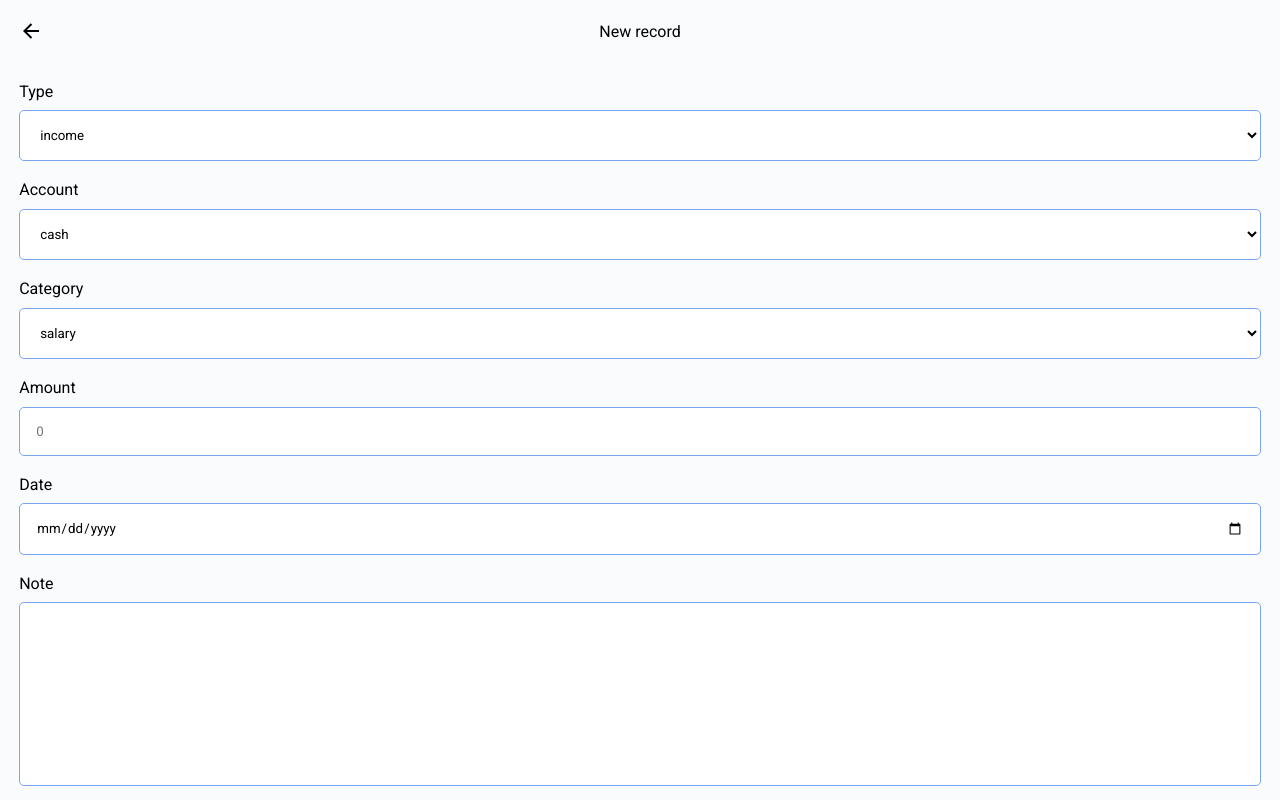
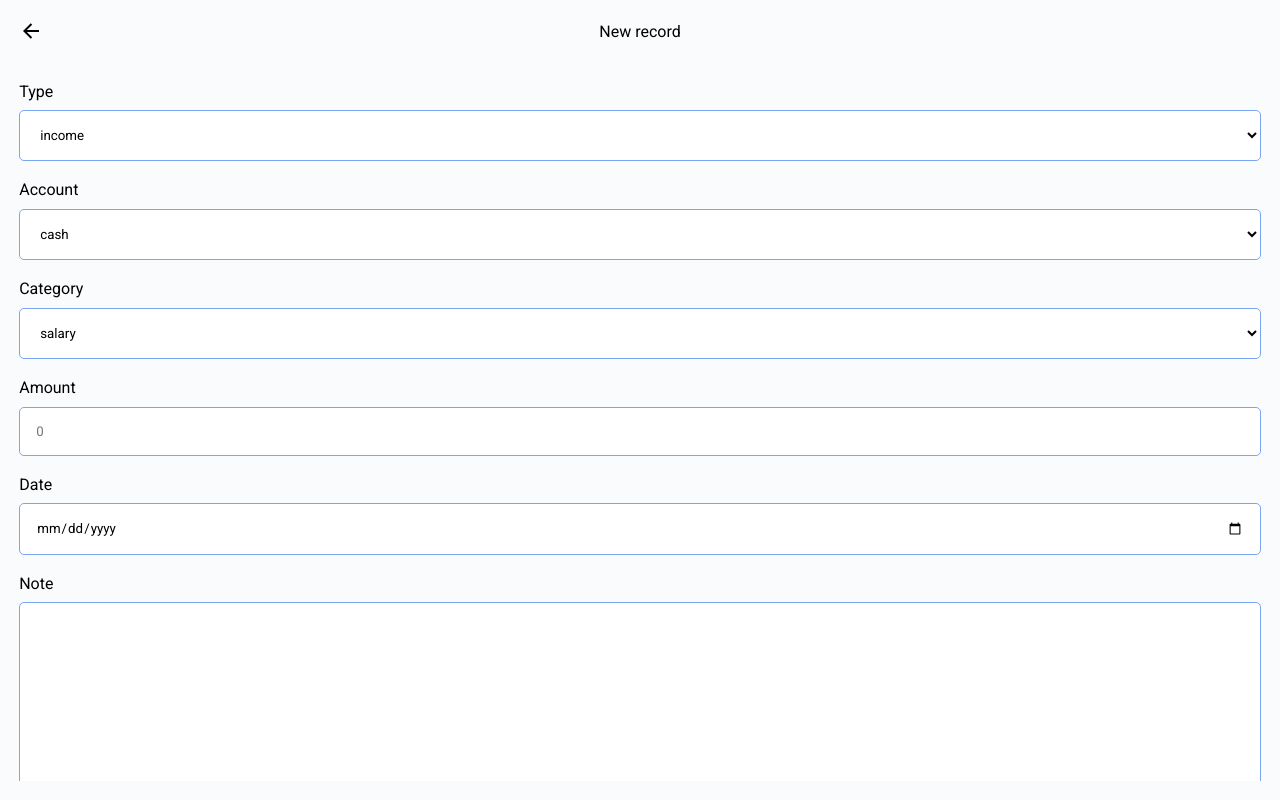
Before and after one commit to AltanfizGenity/BudgetEve-deprecated, a Svelte app: page / in a window 1280 px wide. Both pictures are taken after a click on the button 640 px from the left and 758 px from the top of the page. Built offline with nearby package versions, Linux system fonts and the light colour scheme.

Commit message:
style (overlay): fix scroll problem when overflow-y

```diff
--- a/src/components/core/Overlay.svelte
+++ b/src/components/core/Overlay.svelte
@@ -19,7 +19,7 @@
     <div class="backlayer"></div>
     <div class="content">
       {#if useHeader}
-        <div class="header">
+        <div class="header" style:z-index={zIndex + 1}>
           <BackButton on:click={close} />
           <div class="title">{headerText}</div>
         </div>
@@ -39,7 +39,6 @@
     background-color: var(--backgroundColor);
     width: 100%;
     height: 100dvh;
-    padding: var(--appSpacing);
   }
 
   .content {
@@ -48,13 +47,14 @@
     display: flex;
     flex-direction: column;
     gap: var(--appSpacing);
+    padding: var(--appSpacing) 0;
   }
 
   .header {
     display: flex;
     justify-content: space-between;
     align-items: center;
-    position: relative;
+    padding: 0 var(--appSpacing);
   }
 
   .title {
@@ -67,5 +67,7 @@
     width: 100%;
     height: 100%;
     margin-top: var(--appSpacing);
+    overflow-y: auto;
+    padding: 0 var(--appSpacing);
   }
 </style>
```
